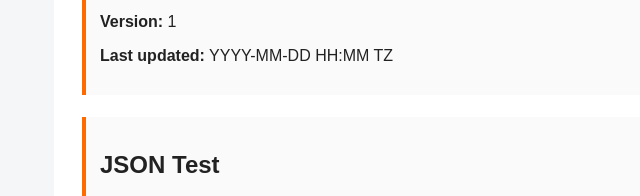
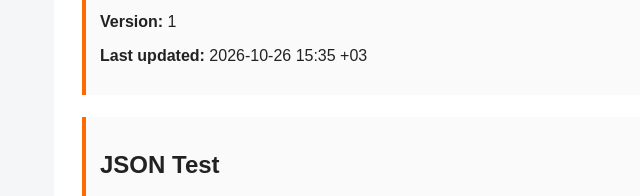
Before and after one commit to Alii7d/alii7d.github.io, a plain HTML site: page index.html in a window 1280 px wide. Shown: the part 467-663 px from the top of the page, 108-748 px from the left. Drawn offline with Linux system fonts and the light colour scheme.

Commit message:
Create Version 1 GitHub Pages origin

```diff
--- a/index.html
+++ b/index.html
@@ -17,7 +17,7 @@
       <p><strong>Student ID:</strong> 471102326</p>
       <p><strong>Verification token:</strong> 471102326-CDN-20261026</p>
       <p id="version"><strong>Version:</strong> 1</p>
-      <p><strong>Last updated:</strong> YYYY-MM-DD HH:MM TZ</p>
+      <p><strong>Last updated:</strong> 2026-10-26 15:35 +03</p>
     </section>
     <section>
       <h2>JSON Test</h2>
```
